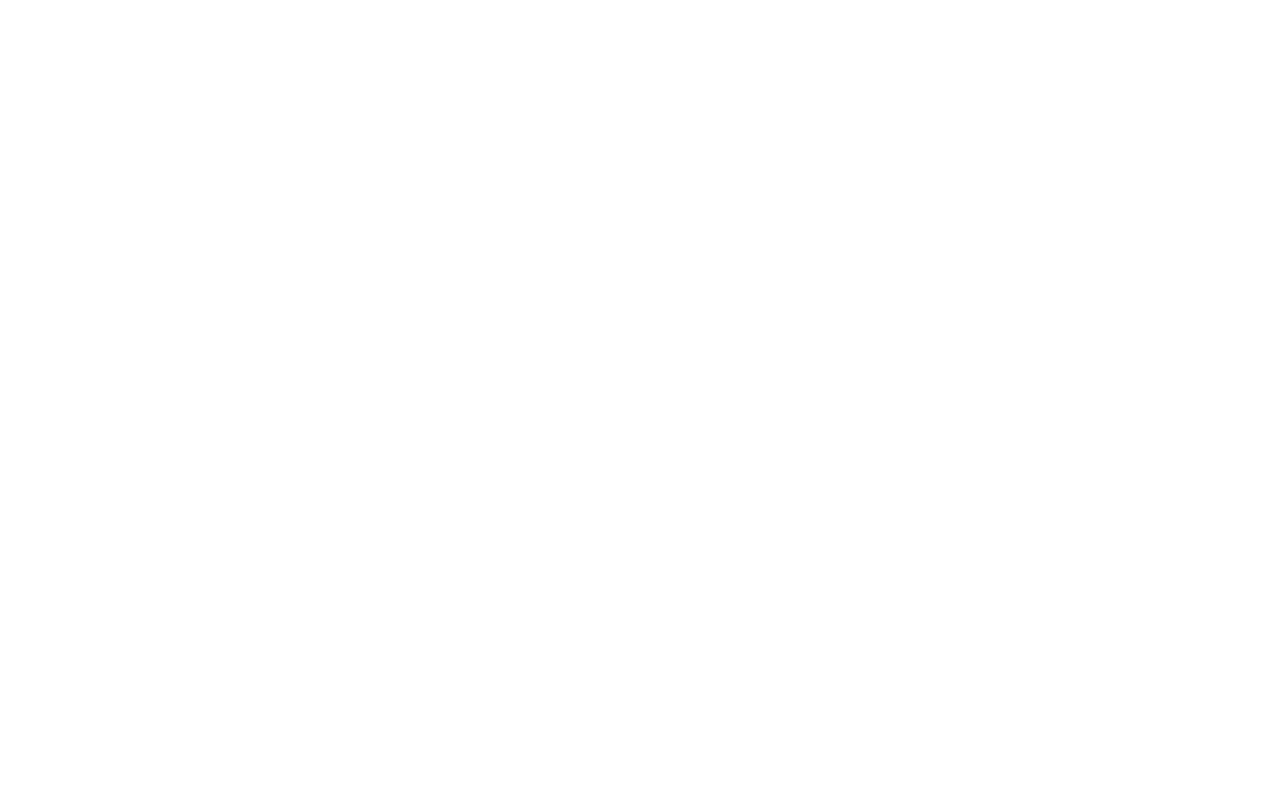
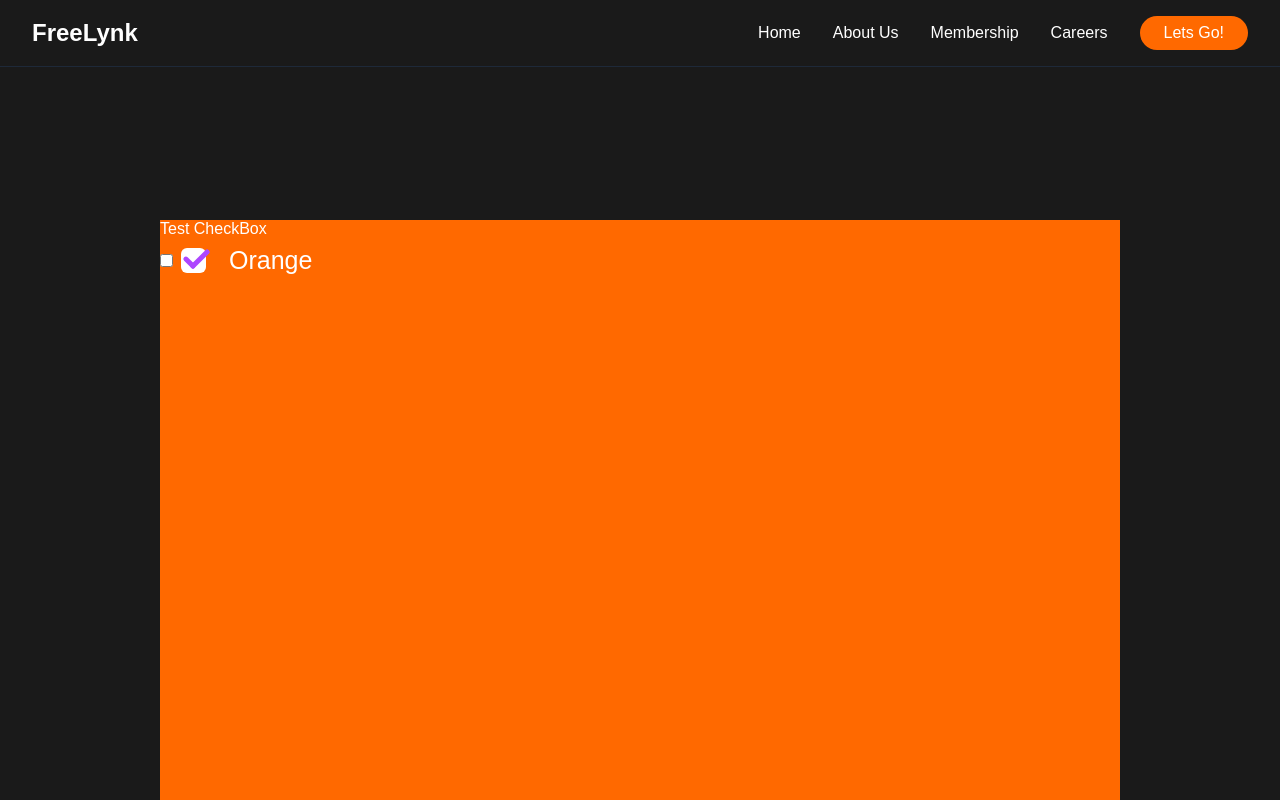
Before and after one commit to ris-jeewa/FreeLynk-frontend, a React (Vite) app: page /checkbox in a window 1280 px wide. Before the commit this address had no page. Shown: the top 800 px of the page. Built offline with nearby package versions, Linux system fonts and the light colour scheme.

Commit message:
Add TestCheckBox component and route in App for checkbox testing

```diff
--- a/src/App.jsx
+++ b/src/App.jsx
@@ -8,6 +8,7 @@
 import Register from "./Auth/Register";
 import Membership from "./pages/Membership";
 import Careers from "./pages/Careers";
+import TestCheckBox from "./pages/TestCheckBox";
 
 const App = () => {
   return (
@@ -42,6 +43,12 @@
           <Careers />
         </Layout>
       } />
+
+      <Route path="/checkbox" element={
+        <Layout>
+          <TestCheckBox />
+        </Layout>
+      } />
     </Routes>
   );
 };
--- /dev/null
+++ b/src/pages/TestCheckBox.jsx
@@ -0,0 +1,22 @@
+import React from 'react';
+
+const TestCheckBox = () => {
+    return (
+        <div className=' flex-col justify-center items-center h-screen m-40 bg-orange-500'>
+            <h2>Test CheckBox</h2>
+            <label className="flex items-center transistion duration-200 gap-2">
+                <input type="checkbox" value="orange" />
+                <div className="w-[25px] h-[25px] rounded-md bg-white ">
+                    <div className="w-[25px] h-[15px] relative -rotate-45 left-[3px]">
+                        <div className="w-[5px] h-[100%] bg-purple-500 absolute rounded-full"></div>
+                        <div className="w-[100%] h-[5px] bottom-0 bg-purple-500 absolute rounded-full"></div>
+                    </div>
+                </div>
+
+                <div className='ml-[15px] text-[25px]'>Orange</div>
+            </label>
+        </div>
+    )
+};
+
+export default TestCheckBox;
```
